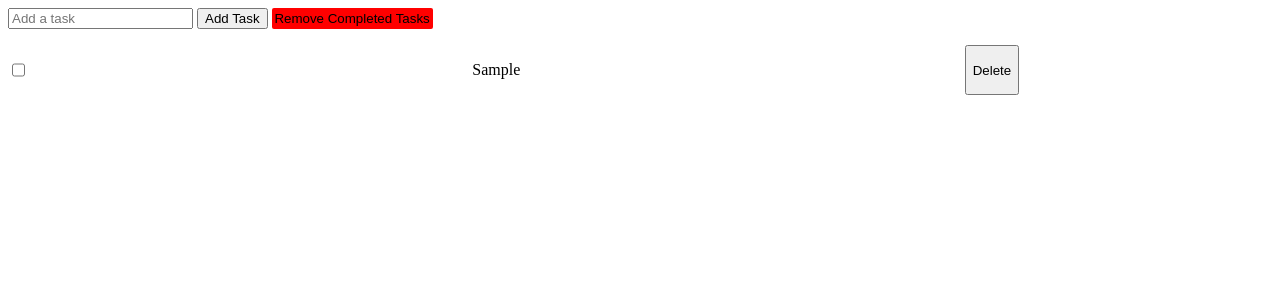
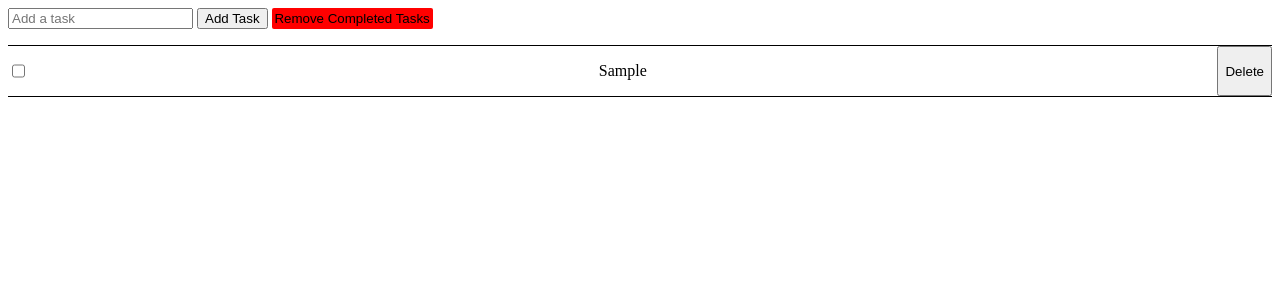
Before and after one commit to gtstarnes/SvelteTodo, a SvelteKit app: page / in a window 1280 px wide. Both pictures are taken after typing "Sample" into the empty fields and a click on the button "Add Task". Shown: the top 300 px of the page. Built offline with nearby package versions, Linux system fonts and the light colour scheme.

Commit message:
added additional styles

```diff
--- a/src/components/task.svelte
+++ b/src/components/task.svelte
@@ -1,6 +1,8 @@
 <script lang='ts'>
+// IMPORTS
     import type { Task } from "../types/types"
     import {deleteTask, changeStatus} from "../stores/taskStore"
+// VARIABLES
     export let taskDetails:Task;
 </script>
 
@@ -16,7 +18,13 @@
     }
     .task {
         display: flex;
-        width: 80%;
+        width: 100%;
         justify-content: space-between;
+        margin-bottom: 1rem;
+        border-top: 1px solid black;
+        border-bottom: 1px solid black;
+    }
+    button {
+        cursor: pointer;
     }
 </style>
```
